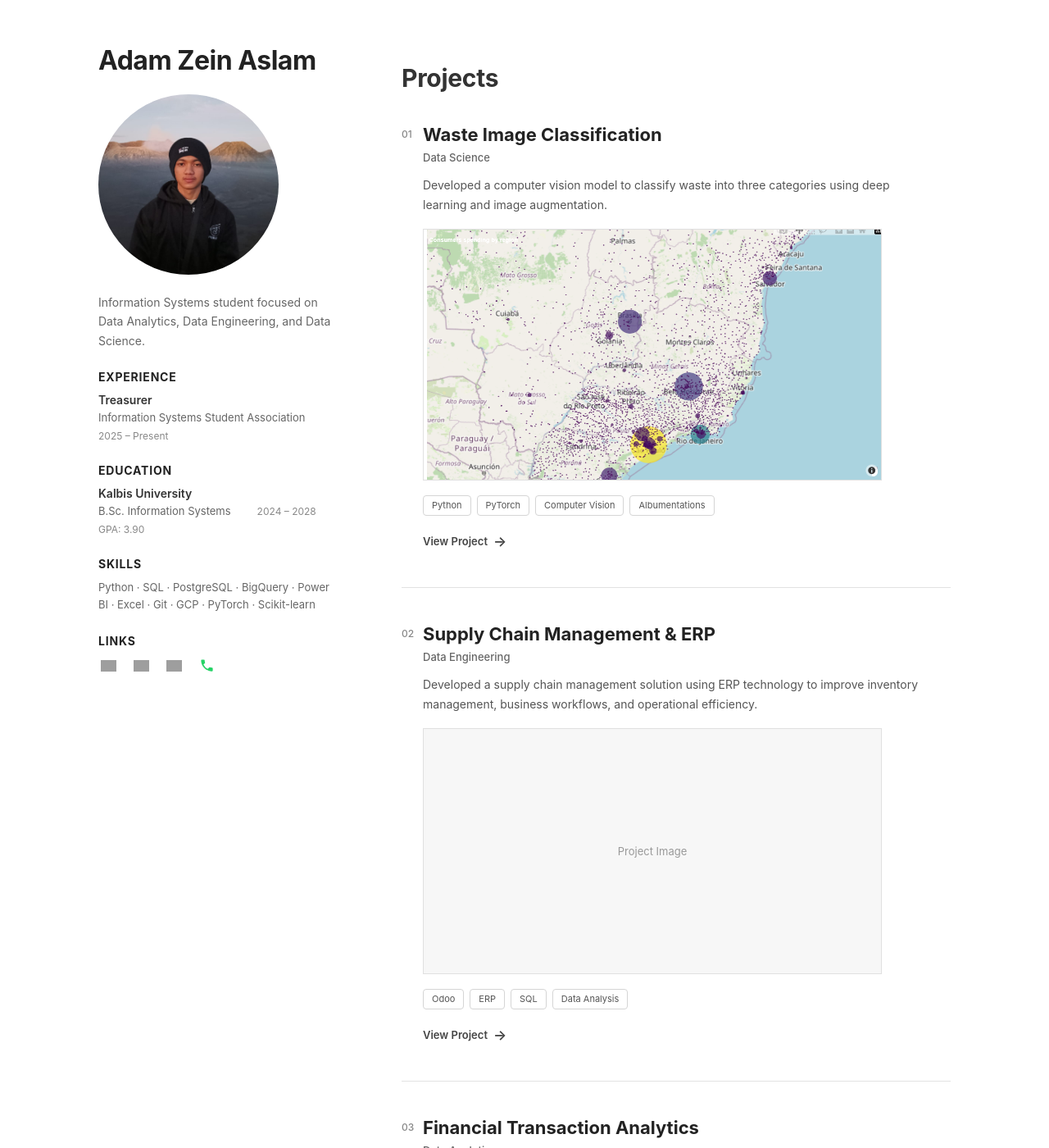
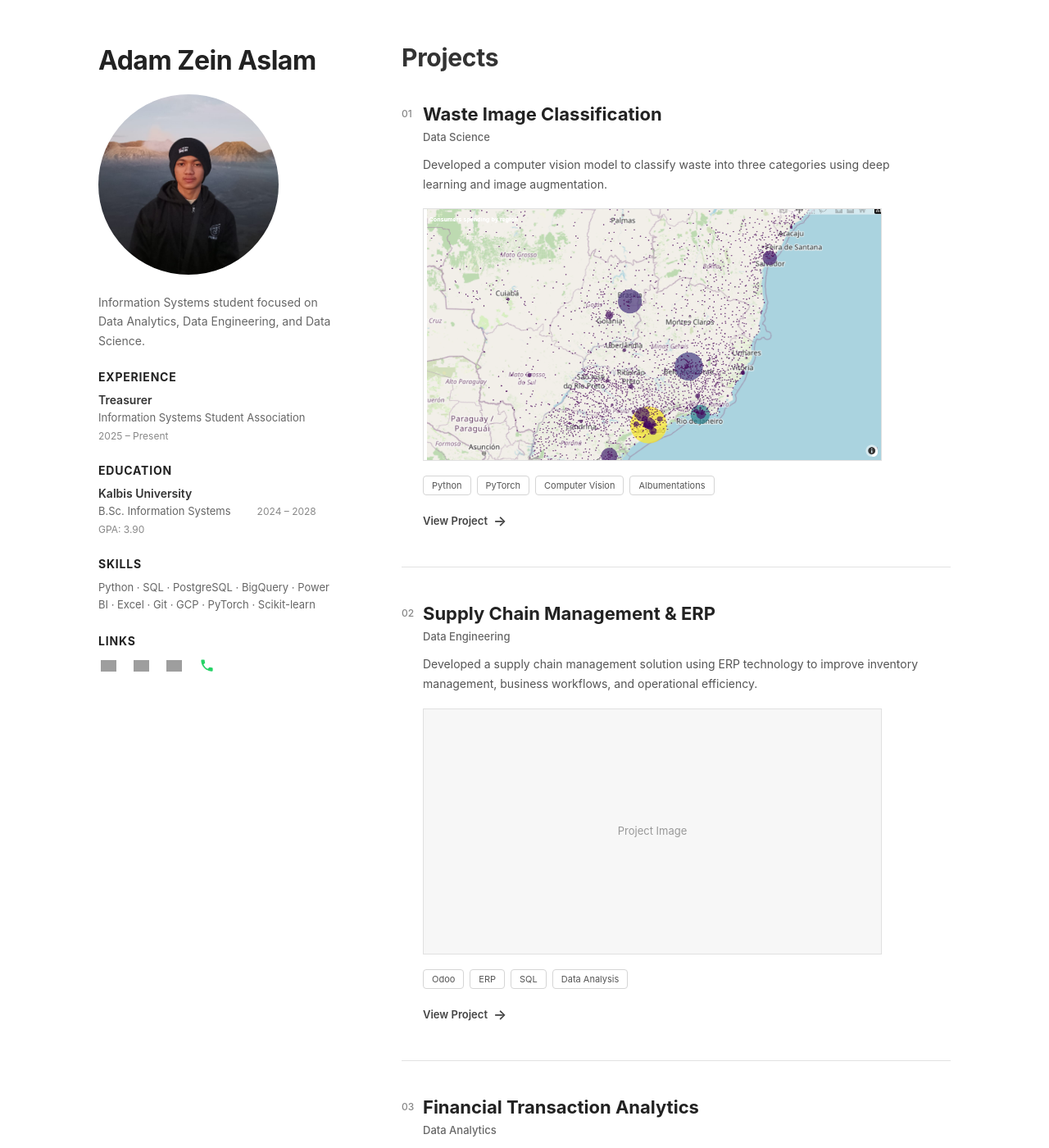
Before and after one commit to AdamZeinAslam/AdamZeinAslam.github.io, a Jekyll site: the page built from index.md, in a window 1280 px wide and 1400 px high. Shown: the whole window at 82% size. Built offline with Jekyll 4.4.1, drawn with Linux system fonts in a browser that asks for light colours; grey boxes are pictures that could not be loaded.

Commit message:
Adjust margin for projects title in CSS

```diff
--- a/assets/css/style.css
+++ b/assets/css/style.css
@@ -376,7 +376,7 @@
 }
 
 .projects-section .projects-title {
-  margin: 5;
+  margin: -4px 0 35px 0;
   padding: 0;
 
   font-size: 30px;
```
